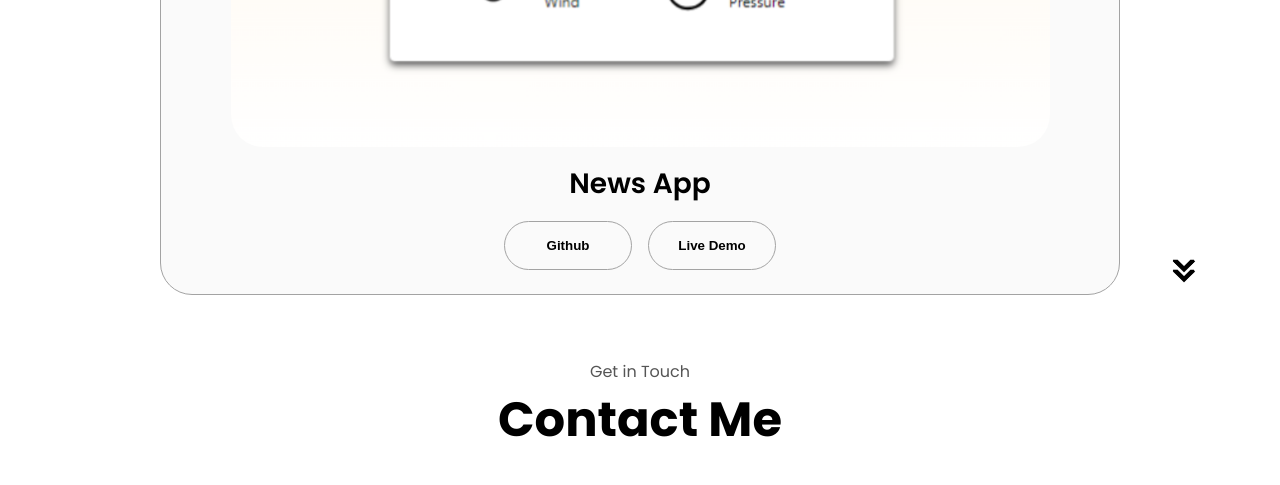
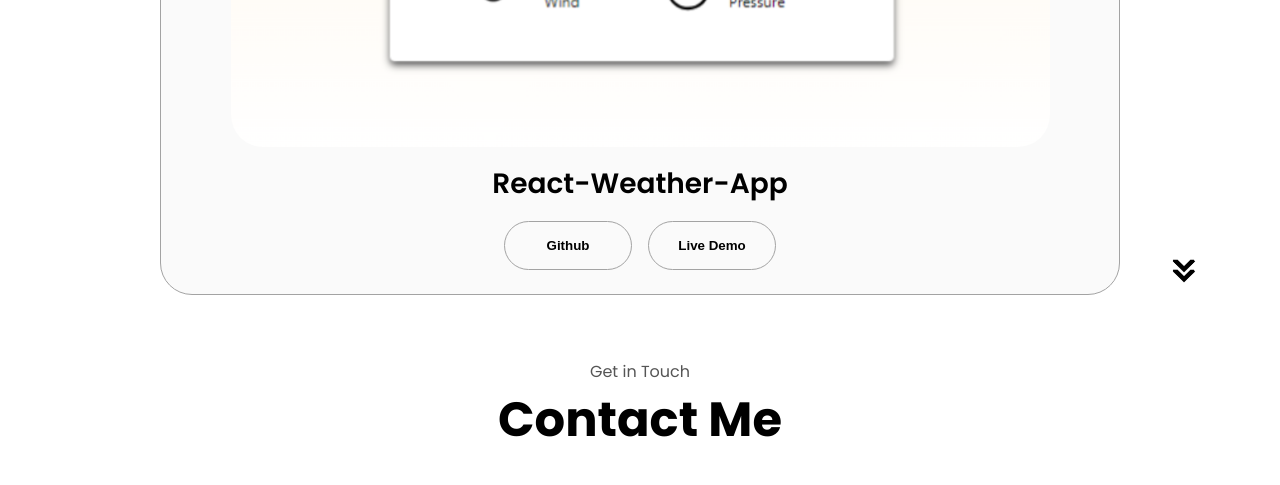
Before and after one commit to coder-megha242/Megha-Portfolio, a plain HTML site: page index.html in a window 1280 px wide. Shown: the part 3868-4353 px from the top of the page. Drawn offline with Linux system fonts and the light colour scheme.

Commit message:
third commit

```diff
--- a/index.html
+++ b/index.html
@@ -204,7 +204,7 @@
                 <div class="article-container">
                     <img src="../Images/Recat-Wether-1080.png" alt="Project 3" class="project-img">
                 </div>
-                <h2 class="exprience-sub-title project-title">News App</h2>
+                <h2 class="exprience-sub-title project-title">React-Weather-App</h2>
                 <div class="btn-container">
                     <button class="btn btn-color-2 project-btn" onclick="location.href='https://github.com/coder-megha242/React-Weather-App.git'">Github</button>
                     <button class="btn btn-color-2 project-btn" onclick="location.href='https://react-weather-app-megha.netlify.app/'">Live Demo</button>
```
